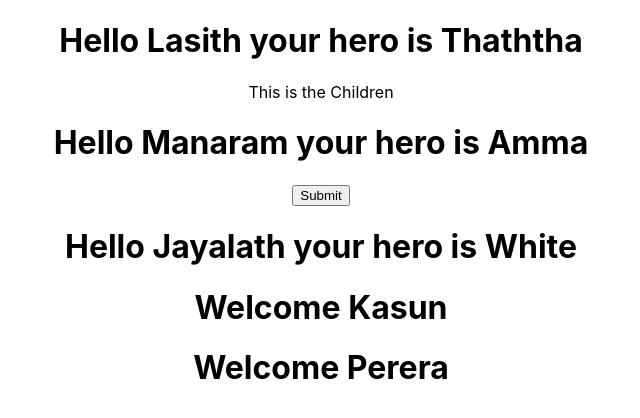
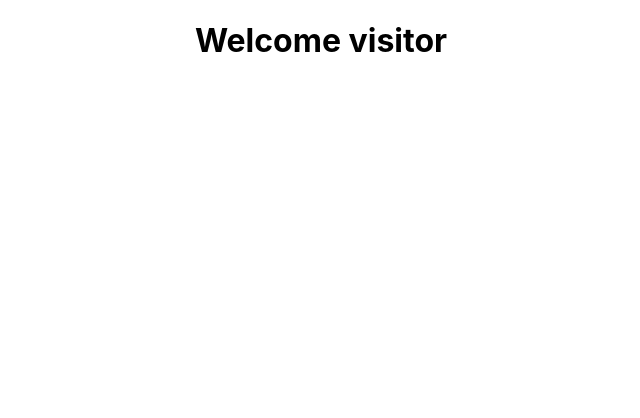
Before and after one commit to Lasith650/Fundamentals-of-React, a React (Create React App) app: page / in a window 1280 px wide. Shown: the top 418 px of the page, without its empty margins (319-959 px from the left). Built offline with nearby package versions, Linux system fonts and the light colour scheme.

Commit message:
Adding Welcome.js

```diff
--- a/src/App.js
+++ b/src/App.js
@@ -1,13 +1,14 @@
 import React from 'react';
 //import logo from './logo.svg';
 import './App.css';
-import Greet from './components/Greet';
-import Welcome from './components/Welcome';
+//import Greet from './components/Greet';
+//import Welcome from './components/Welcome';
+import Message from './components/Message';
 
 function App() {
   return (
     <div className="App">
-       <Greet name="Lasith" heroName="Thaththa">
+       {/* <Greet name="Lasith" heroName="Thaththa">
         <p>This is the Children</p>
        </Greet>
        <Greet name="Manaram" heroName="Amma">
@@ -15,7 +16,8 @@
        </Greet>
        <Greet name="Jayalath" heroName="White"/>
        <Welcome name="Kasun"/>
-       <Welcome name="Perera"/>
+       <Welcome name="Perera"/> */}
+       <Message/>
     </div>
   );
 }
--- /dev/null
+++ b/src/components/Message.js
@@ -0,0 +1,10 @@
+import React, { Component} from 'react'
+
+class Message extends Component{
+
+    render(){
+        return <h1>Welcome visitor</h1>
+    }
+}
+
+export default Message;
```
